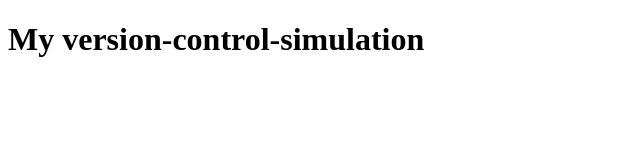
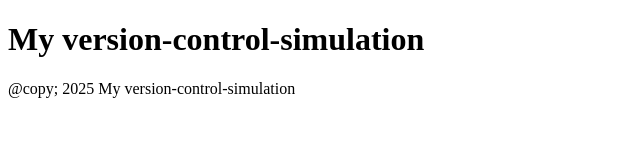
Before and after one commit to ibarrie/version-control-simulation-barrie, a plain HTML site: page index.html in a window 1280 px wide. Shown: the whole page, without its empty margins (0-640 px from the left). Drawn offline with Linux system fonts and the light colour scheme.

Commit message:
Update index.html before merging footer

```diff
--- a/index.html
+++ b/index.html
@@ -10,4 +10,5 @@
         <h1>My version-control-simulation</h1>
     </header>
 </body>
+<footer>@copy; 2025 My version-control-simulation</footer>
 </html>
```
